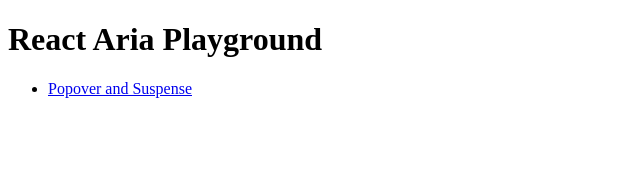
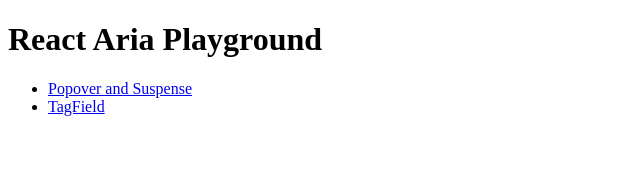
Before and after one commit to nishitaniyuki/react-aria-playground, a Next.js app: page / in a window 1280 px wide. Shown: the top 188 px of the page, without its empty margins (0-640 px from the left). Built offline with nearby package versions, Linux system fonts and the light colour scheme.

Commit message:
link TagField example to top

```diff
--- a/src/app/page.tsx
+++ b/src/app/page.tsx
@@ -8,6 +8,9 @@
         <li>
           <Link href="/popover-suspense">Popover and Suspense</Link>
         </li>
+        <li>
+          <Link href="/tag-field">TagField</Link>
+        </li>
       </ul>
     </main>
   );
```
